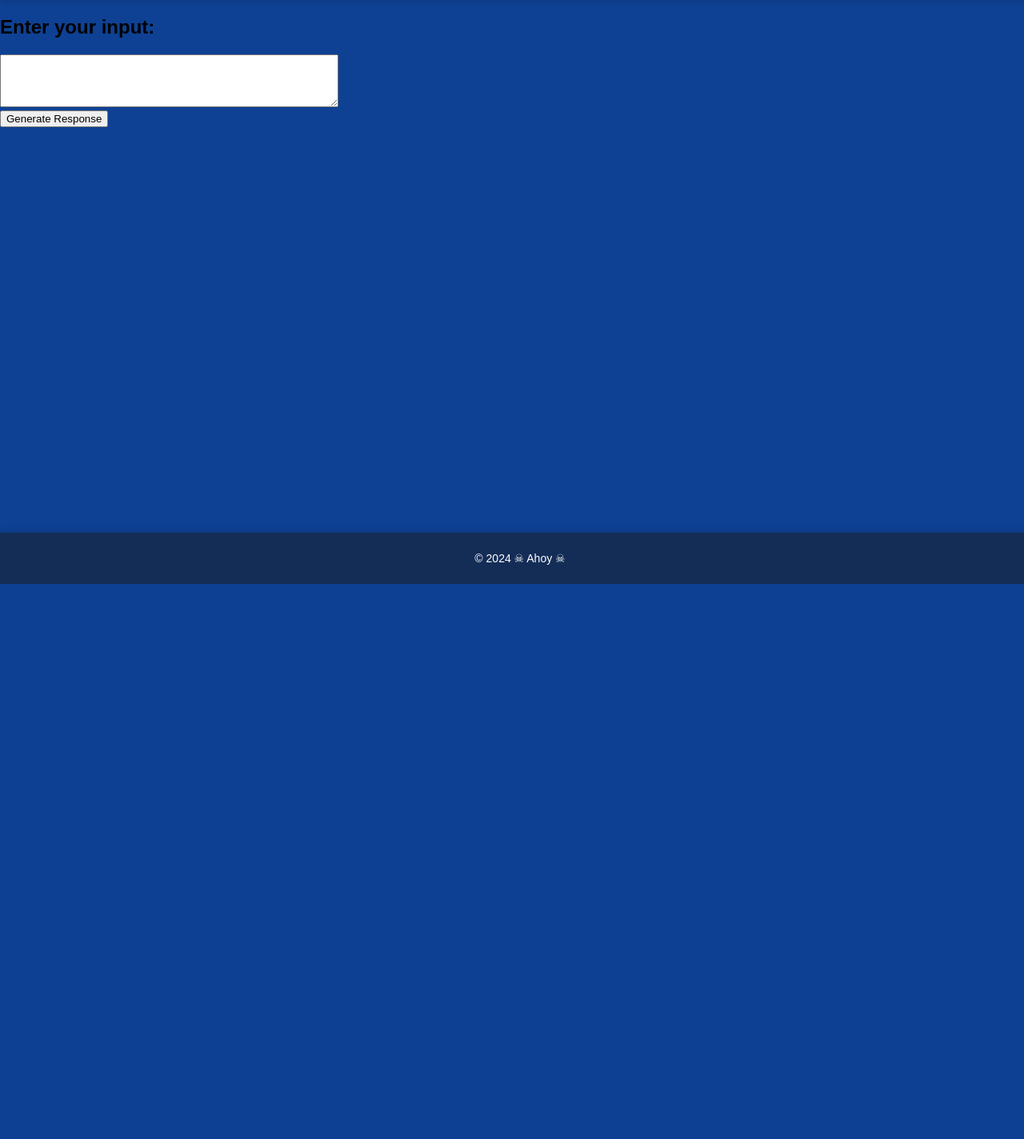
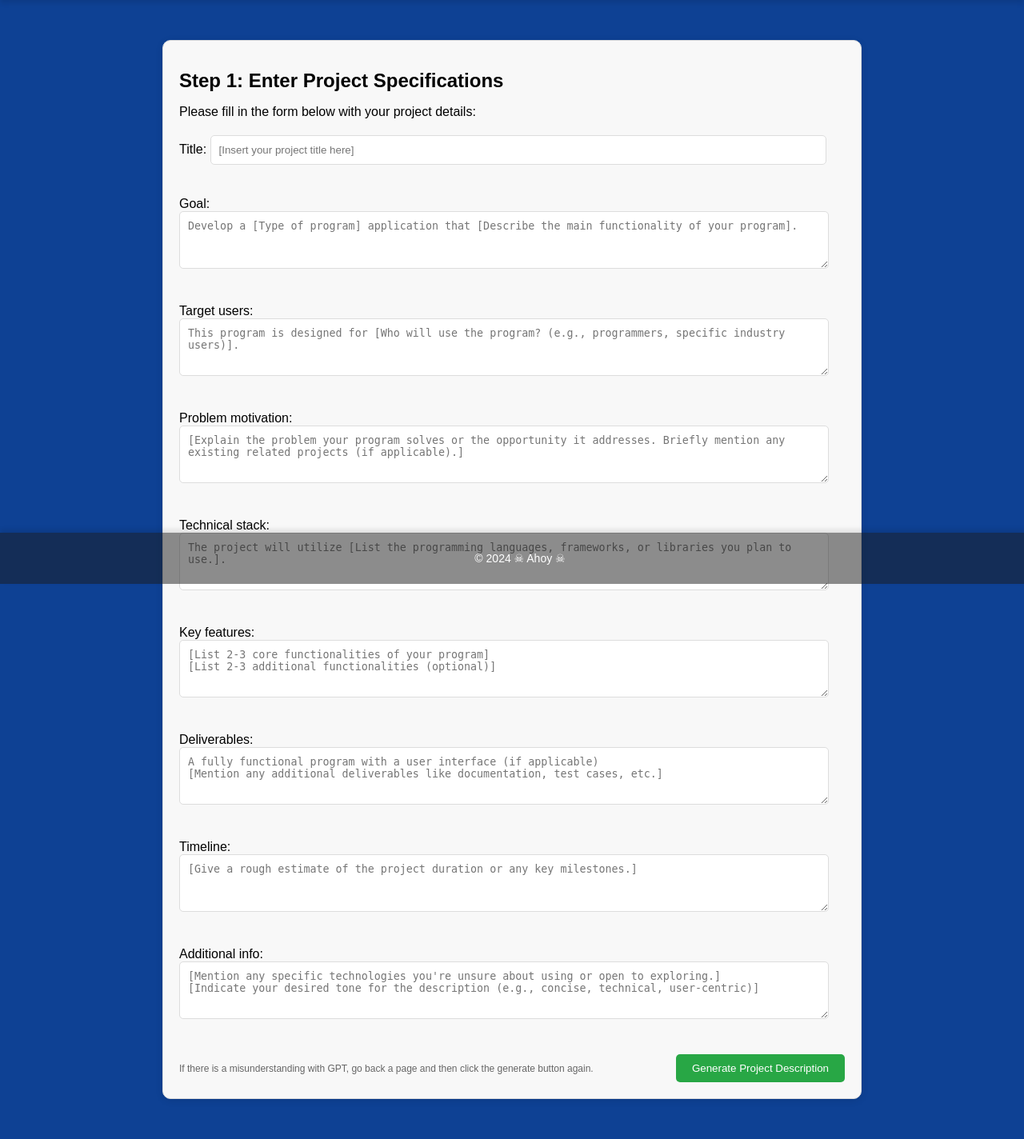
Before and after one commit to Fecsk3/Arrgh, a Django app: page /gpt/ in a window 1280 px wide. Shown: the part 70-1494 px from the top of the page at 80% size. Before the commit the page ends 800 px from the top, so only its background shows below. Run offline with Django 5.2, Linux system fonts and the light colour scheme; a user stored in the database is signed in.

Commit message:
GPT upgrade
Angol nyelvű dokumentáció

dokumentumok generálása és mentése fájlba

```diff
--- /dev/null
+++ b/app/ahoy/gpt/forms.py
@@ -0,0 +1,18 @@
+from django import forms
+from .models import Project
+
+class ProjectForm(forms.ModelForm):
+    class Meta:
+        model = Project
+        fields = '__all__'
+        widgets = {
+            'title': forms.TextInput(attrs={'placeholder': '[Insert your project title here]'}),
+            'goal': forms.Textarea(attrs={'placeholder': 'Develop a [Type of program] application that [Describe the main functionality of your program].'}),
+            'target_users': forms.Textarea(attrs={'placeholder': 'This program is designed for [Who will use the program? (e.g., programmers, specific industry users)].'}),
+            'problem_motivation': forms.Textarea(attrs={'placeholder': '[Explain the problem your program solves or the opportunity it addresses. Briefly mention any existing related projects (if applicable).]'}),
+            'technical_stack': forms.Textarea(attrs={'placeholder': 'The project will utilize [List the programming languages, frameworks, or libraries you plan to use.].'}),
+            'key_features': forms.Textarea(attrs={'placeholder': '[List 2-3 core functionalities of your program]\n[List 2-3 additional functionalities (optional)]'}),
+            'deliverables': forms.Textarea(attrs={'placeholder': 'A fully functional program with a user interface (if applicable)\n[Mention any additional deliverables like documentation, test cases, etc.]'}),
+            'timeline': forms.Textarea(attrs={'placeholder': '[Give a rough estimate of the project duration or any key milestones.]'}),
+            'additional_info': forms.Textarea(attrs={'placeholder': '[Mention any specific technologies you\'re unsure about using or open to exploring.]\n[Indicate your desired tone for the description (e.g., concise, technical, user-centric)]'}),
+        }
--- a/app/ahoy/gpt/freeGPT/Client/gpt3.py
+++ b/app/ahoy/gpt/freeGPT/Client/gpt3.py
@@ -33,7 +33,7 @@ class Completion:
                     "user-agent": "Mozilla/5.0 (Macintosh; Intel Mac OS X 10_15_7) AppleWebKit/537.36 (KHTML, like Gecko) Chrome/104.0.5112.79 Safari/537.36",
                 },
                 json={
-                    "prompt": f"Always talk in English. Prompt: {prompt}",
+                    "prompt": f"Prompt: {prompt}",
                     "withoutContext": True,
                     "stream": False,
                 },
--- a/app/ahoy/gpt/urls.py
+++ b/app/ahoy/gpt/urls.py
@@ -1,5 +1,6 @@
 from django.urls import path
 from . import views
+
 urlpatterns = [
     path('gpt/', views.gpt, name='gpt'),
 ]
--- a/app/ahoy/gpt/views.py
+++ b/app/ahoy/gpt/views.py
@@ -1,18 +1,237 @@
+import logging
 from django.shortcuts import render
 from django.contrib.auth.decorators import login_required
-# from freeGPT.Client.gpt4 import Completion # unavailable
 from freeGPT.Client.gpt3 import Completion
+from .forms import ProjectForm
+from django.contrib import messages
+import markdown2
+from pathlib import Path
+from django.conf import settings
+from django.utils.html import escape
 
-@login_required(redirect_field_name="bejelentkezes_szukseges")
+logger = logging.getLogger(__name__)
+
+@login_required()
 def gpt(request):
+    form = ProjectForm()
+    form_submitted = False
+
+    def render_template_with_data(template_name, data):
+        data.update({'form': form, 'form_submitted': form_submitted})
+        return render(request, template_name, data)
+
     if request.method == 'POST':
-        prompt = request.POST.get('input')
         try:
-            completion_generator = Completion()
-            response = completion_generator.create(prompt)
-            return render(request, 'gpt.html', {'response': response})
+            if 'project_specialization_form' in request.POST:
+                form = ProjectForm(request.POST)
+                if form.is_valid():
+                    form_data = form.cleaned_data
+                    request.session['form_data'] = form_data
+
+                    prompt = description_for_project(form_data)
+                    prompt = escape(prompt)
+                    project_description = generate_gpt_response(prompt)
+                    request.session['project_description'] = project_description
+
+                    templates = load_templates()
+                    request.session['requirements_specification_template'] = templates[0]
+                    request.session['functional_specification_template'] = templates[1]
+                    request.session['system_plan_template'] = templates[2]
+
+                    project_description = markdown2.markdown(project_description)
+                    form_submitted = True
+                    return render_template_with_data('gpt.html', {'project_description': project_description})
+                else:
+                    messages.error(request, "Invalid form data. Please check your inputs.")
+
+            elif 'generate_requirements_specification_form' in request.POST:
+                if 'project_description' in request.session:
+                    try:
+                        prompt = request.session['project_description'] + request.session['requirements_specification_template']
+                        requirements_specification = generate_gpt_response(prompt)
+                        request.session['requirements_specification'] = requirements_specification
+                        requirements_specification = markdown2.markdown(requirements_specification)
+                        form_submitted = True
+                        return render_template_with_data('gpt.html', {'requirements_specification': requirements_specification})
+                    except Exception as e:
+                        messages.error(request, f"Error generating requirements specification: {e}")
+
+                else:
+                    messages.error(request, "No project description found.")
+
+            elif 'generate_functional_specification_form' in request.POST:
+                if 'requirements_specification' in request.session:
+                    try:
+                        prompt = request.session['project_description'] + request.session['functional_specification_template']
+                        request.session.pop('requirements_specification_template', None)
+                        functional_specification = generate_gpt_response(prompt)
+                        request.session['functional_specification'] = functional_specification
+                        functional_specification = markdown2.markdown(functional_specification)
+                        form_submitted = True
+                        return render_template_with_data('gpt.html', {'functional_specification': functional_specification})
+                    except Exception as e:
+                        messages.error(request, f"Error generating functional specification: {e}")
+                else:
+                    messages.error(request, "No requirements specification found.")
+
+            elif 'generate_system_plan_form' in request.POST:
+                if 'functional_specification' in request.session:
+                    try:
+                        if 'form_data' in request.session:
+                            prompt = request.session['project_description'] + request.session['system_plan_template']
+                            request.session.pop('functional_specification_template', None)
+                            system_plan = generate_gpt_response(prompt)
+                            request.session['system_plan'] = system_plan
+                            system_plan = markdown2.markdown(system_plan)
+                            form_submitted = True
+                            return render_template_with_data('gpt.html', {'system_plan': system_plan})
+                    except Exception as e:
+                        messages.error(request, f"Error generating system plan: {e}")
+                else:
+                    messages.error(request, "No functional specification found.")
+
+            elif 'show_summary' in request.POST:
+                if 'system_plan' in request.session:
+                    try:
+                        summary = f"Requirements Specification\n" \
+                                    f"Functional Specification\n" \
+                                    f"System Plan"
+                        summary_lines = summary.split('\n')
+
+                        form_submitted = True
+
+                        return render_template_with_data('gpt.html', {'summary': summary_lines})
+
+                    except Exception as e:
+                        messages.error(request, f"Error showing summary: {e}")
+                    finally:
+                        request.session.pop('system_plan_template', None)
+
+                else:
+                    messages.error(request, "No system plan found.")
+
+            elif 'save_documents' in request.POST:
+                try:
+                    template_responses = []
+                    template_responses.append(request.session['requirements_specification'])
+                    template_responses.append(request.session['functional_specification'])
+                    template_responses.append(request.session['system_plan'])
+                    successful_saving = save_templates_responses(template_responses)
+                    if successful_saving:
+                        messages.success(request, "Generated documents successfully saved.")
+                    else:
+                        messages.error(request, "Error saving generated documents.")
+                except Exception as e:
+                    messages.error(request, f"Error saving generated documents: {e}")
+                finally:
+                    request.session.pop('project_description', None)
+
+            elif 'generate_trello_cards' in request.POST:
+                try:
+                    successful_generation = generate_trello_cards(request.session)
+                    if successful_generation:
+                        messages.success(request, "Trello cards generated successfully.")
+                    else:
+                        messages.error(request, "Error generating Trello cards.")
+                except Exception as e:
+                    messages.error(request, f"Error generating Trello cards: {e}")
+                finally:
+                    request.session.pop('form_data', None)
+                    request.session.pop('requirements_specification', None)
+                    request.session.pop('functional_specification', None)
+                    request.session.pop('system_plan', None)
+
         except Exception as e:
-            error_message = f"Error: {e}"
-            return render(request, 'gpt.html', {'error_message': error_message})
+            error_message = f"An unexpected error occurred: {e}"
+            logger.error(error_message, exc_info=True, extra={'request': request})
+            messages.error(request, error_message)
+
     else:
-        return render(request, 'gpt.html')
+        form = ProjectForm()
+
+    return render_template_with_data('gpt.html', {})
+
+def generate_gpt_response(prompt):
+    completion_generator = Completion()
+    response = completion_generator.create(prompt)
+    return response
+
+def description_for_project(form_data):
+    description = f"+ **Project Title:** {form_data.get('title')}\n"
+    description += f"+ **Project Goal:** {form_data.get('goal')}\n"
+    description += f"+ **Target Users:** {form_data.get('target_users')}\n"
+    description += f"+ **Problem motivation:** {form_data.get('problem_motivation')}\n"
+    description += "+ **Key Features:**\n"
+    key_features = form_data.get('key_features', '').split('\n')
+    for i, feature in enumerate(key_features, start=1):
+        description += f"   + {feature.strip()}\n"
+    description += f"+ **Technical Stack:** {form_data.get('technical_stack')}\n"
+    description += f"+ **Deliverables:** {form_data.get('deliverables')}\n"
+    description += f"+ **Project Timeline:** {form_data.get('timeline')}\n"
+    description += f"+ **Additional Information:** {form_data.get('additional_info')}\n"
+    return description
+
+def load_templates():
+    templates_dir = Path(settings.BASE_DIR) / 'static' / 'docs'
+
+    template_filenames = [
+        'requirements_specification.md',
+        'functional_specification.md',
+        'system_plan.md'
+    ]
+
+    template_files = [templates_dir / filename for filename in template_filenames]
+
+    templates_content = []
+    for template_file in template_files:
+        with open(template_file, 'r') as f:
+            template_content = f.read()
+            templates_content.append(template_content)
+
+    return templates_content
+
+def save_templates_responses(template_responses):
+    saved_files = []
+    media_root = Path(settings.MEDIA_ROOT)
+    output_dir = media_root / 'user_generated_docs'
+
+    template_filenames = [
+        'requirements_specification_generated.md',
+        'functional_specification_generated.md',
+        'system_plan_generated.md'
+    ]
+
+    try:
+        for filename, response in zip(template_filenames, template_responses):
+            file_path = output_dir / filename
+            with open(file_path, 'w') as file:
+                file.write(response)
+            saved_files.append(file_path)
+        return True
+
+    except FileNotFoundError as e:
+        logger.error(f"Error occurred while saving files: {e}")
+        return False
+    except PermissionError as e:
+        logger.error(f"Permission error occurred while saving files: {e}")
+        return False
+    except Exception as e:
+        logger.error(f"Unexpected error occurred while saving files: {e}")
+        return False
+
+def generate_trello_cards(session_data):
+    try:
+        form_data = session_data.get('form_data', '')
+        title = form_data.get('title', '')
+
+        requirements_specification = session_data.get('requirements_specification', '')
+        functional_specification = session_data.get('functional_specification', '')
+        system_plan = session_data.get('system_plan', '')
+
+        #TODO: making trello cards in database
+
+        return True
+
+    except Exception as e:
+        print(f"Error generating Trello cards: {e}")
+        return False
--- a/app/ahoy/static/css/gpt.css
+++ b/app/ahoy/static/css/gpt.css
@@ -0,0 +1,79 @@
+.form-container {
+    max-width: 65%;
+    margin: 50px auto;
+    padding: 20px;
+    border: 1px solid #ddd;
+    border-radius: 10px;
+    box-shadow: 0 2px 10px rgba(0, 0, 0, 0.1);
+    background-color: #f8f8f8;
+}
+
+.form-container h1 {
+    font-size: 24px;
+    margin-bottom: 10px;
+}
+
+.form-container p {
+    font-size: 16px;
+    margin-bottom: 20px;
+}
+
+.form-actions {
+    display: flex;
+    justify-content: space-between;
+    align-items: center;
+}
+
+input#id_title {
+    width: 90%;
+    padding: 10px;
+    margin-bottom: 20px;
+    border: 1px solid #ddd;
+    border-radius: 5px;
+}
+
+textarea {
+    width: 95%;
+    padding: 10px;
+    margin-bottom: 20px;
+    border: 1px solid #ddd;
+    border-radius: 5px;
+    resize: vertical;
+    color: #333;
+    height: 50px;
+}
+
+.form-actions button[type="submit"] {
+    padding: 10px 20px;
+    background-color: #28a745;
+    color: #fff;
+    border: none;
+    border-radius: 5px;
+    cursor: pointer;
+    transition: background-color 0.3s ease;
+}
+
+.form-actions button[type="submit"]:hover {
+    background-color: #218838;
+}
+
+.form-actions button[type="submit"]:focus {
+    outline: none;
+    box-shadow: 0 0 0 3px rgba(40, 167, 69, 0.5); /
+}
+
+.form-note {
+    font-size: 12px;
+    color: #666;
+    margin-right: 10px;
+}
+
+.form-container ul {
+    list-style-type: disc;
+    margin-bottom: 20px;
+}
+
+.form-container ul li {
+    font-size: 14px;
+    margin-left: 20px;
+}
--- a/app/ahoy/templates/gpt.html
+++ b/app/ahoy/templates/gpt.html
@@ -5,24 +5,148 @@
 
 {% block content %}
 
-<div class="gpt-container">
-    <h2>Enter your input:</h2>
-    <form method="POST" action="{% url 'gpt' %}">
-        {% csrf_token %}
-        <textarea id="input" name="input" rows="4" cols="50"></textarea><br>
-        <input type="submit" value="Generate Response">
-    </form>
+<div class="container">
 
-    {% if response %}
-        <div class="response-container">
-        <h3>Generated Response:</h3>
-        <p id="response" style="background-color: wheat; color: black;">{{ response }}</p>
-        </div>
-    {% elif error_message %}
-        <p class="error" style="background-color: red; color: white;">{{ error_message }}</p>
+    {% if not form_submitted %}
+    <div class="form-container">
+        <h1>Step 1: Enter Project Specifications</h1>
+        <p>Please fill in the form below with your project details:</p>
+        <form method="POST" action="{% url 'gpt' %}">
+            {% csrf_token %}
+            {{ form.as_p }}
+            <input type="hidden" name="project_specialization_form" value="1">
+            <div class="form-actions">
+                <span class="form-note">If there is a misunderstanding with GPT, go back a page and then click the generate button again.</span>
+                <button type="submit">Generate Project Description</button>
+            </div>
+        </form>
+    </div>
+    {% endif %}
+
+    {% if project_description %}
+    <div class="form-container">
+        <h1>Step 2: Project Description</h1>
+        <p>Based on your input, here is the project description:</p>
+        <form method="POST" action="{% url 'gpt' %}">
+            {% csrf_token %}
+            <input type="hidden" name="generate_requirements_specification_form" value="1">
+
+            <div class="description-container">
+                <p>{{ project_description|safe }}</p>
+            </div>
+
+            <div class="form-actions">
+                <span class="form-note">If there is a misunderstanding with GPT, go back a page and then click the generate button again.</span>
+                <button type="submit">Generate Requirements Specification</button>
+            </div>
+        </form>
+    </div>
+    {% endif %}
+
+    {% if requirements_specification %}
+    <div class="form-container">
+        <h1>Step 3: Generated Requirements Specification</h1>
+        <p>Based on the project description, here is the generated requirements specification:</p>
+        <form method="POST" action="{% url 'gpt' %}">
+            {% csrf_token %}
+            <input type="hidden" name="generate_functional_specification_form" value="1">
+
+            <div class="description-container">
+                <p>{{ requirements_specification|safe }}</p>
+            </div>
+
+            <div class="form-actions">
+                <span class="form-note">If there is a misunderstanding with GPT, go back a page and then click the generate button again.</span>
+                <button type="submit">Generate Functional Specification</button>
+            </div>
+        </form>
+    </div>
+    {% endif %}
+
+    {% if functional_specification %}
+    <div class="form-container">
+        <h1>Step 4: Generated Functional Specification</h1>
+        <p>Based on the project description, here is the generated functional specification:</p>
+        <form method="POST" action="{% url 'gpt' %}">
+            {% csrf_token %}
+            <input type="hidden" name="generate_system_plan_form" value="1">
+
+            <div class="description-container">
+                <p>{{ functional_specification|safe }}</p>
+            </div>
+
+            <div class="form-actions">
+                <span class="form-note">If there is a misunderstanding with GPT, go back a page and then click the generate button again.</span>
+                <button type="submit">Generate System Plan</button>
+            </div>
+        </form>
+    </div>
+    {% endif %}
+
+    {% if system_plan %}
+    <div class="form-container">
+        <h1>Step 5: Generated System Plan</h1>
+        <p>Based on the project description, here is the generated system plan:</p>
+        <form method="POST" action="{% url 'gpt' %}">
+            {% csrf_token %}
+            <input type="hidden" name="show_summary" value="1">
+
+            <div class="description-container">
+                <p>{{ system_plan|safe }}</p>
+            </div>
+
+            <div class="form-actions">
+                <span class="form-note">If there is a misunderstanding with GPT, go back a page and then click the generate button again.</span>
+                <button type="submit">Show Summary</button>
+            </div>
+        </form>
+    </div>
+    {% endif %}
+
+    {% if summary %}
+    <div class="form-container">
+        <h1>Step 6: Summary</h1>
+        <form method="POST" action="{% url 'gpt' %}">
+            {% csrf_token %}
+            <input type="hidden" name="save_documents" value="1">
+
+            <div class="description-container">
+                <ul>
+                    {% for line in summary %}
+                        <li>{{ line|safe }}</li>
+                    {% endfor %}
+                </ul>
+            </div>
+
+            <div class="form-actions">
+                <span class="form-note">The above documents will be saved in the database and on the <a href="{% url 'documents' %}">Documents</a> page, you can download them after clicking the button.</span>
+                <button type="submit">Save Documents</button>
+            </div>
+        </form>
+        <hr>
+        <form method="POST" action="{% url 'gpt' %}">
+            {% csrf_token %}
+            <input type="hidden" name="generate_trello_cards" value="1">
+
+            <div class="form-actions">
+                <span class="form-note">Generating Trello cards will create cards based on the documents.</span>
+                <button type="submit">Generate Trello Cards</button>
+            </div>
+        </form>
+    </div>
     {% endif %}
 </div>
 
 <link rel="stylesheet" href="{% static 'css/gpt.css' %}" type="text/css" />
 
+{% if messages %}
+    {% for message in messages %}
+        <script>
+            window.onload = function() {
+                alert("{{ message }}");
+            };
+        </script>
+    {% endfor %}
+{% endif %}
+
 {% endblock %}
```
Also changed, not shown: app/ahoy/ahoy/settings.py (+30 -1 lines), app/ahoy/gpt/models.py (+10 -1 lines), app/ahoy/static/docs/functional_specification.md (added, +32 -0 lines), app/ahoy/static/docs/requirements_specification.md (added, +19 -0 lines), app/ahoy/static/docs/system_plan.md (added, +87 -0 lines), app/ahoy/gpt/migrations/0001_initial.py (added), app/ahoy/kanban/migrations/0004_remove_task_board_id.py (added), 1 other file.
